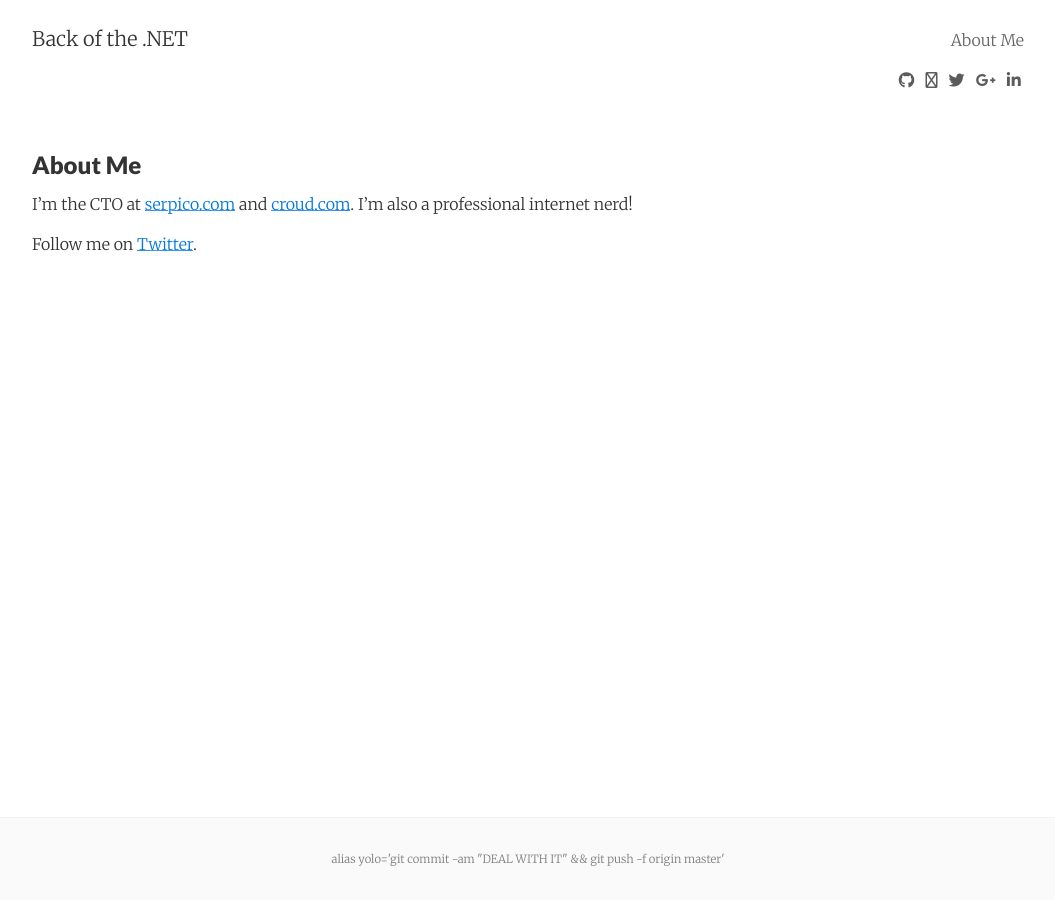
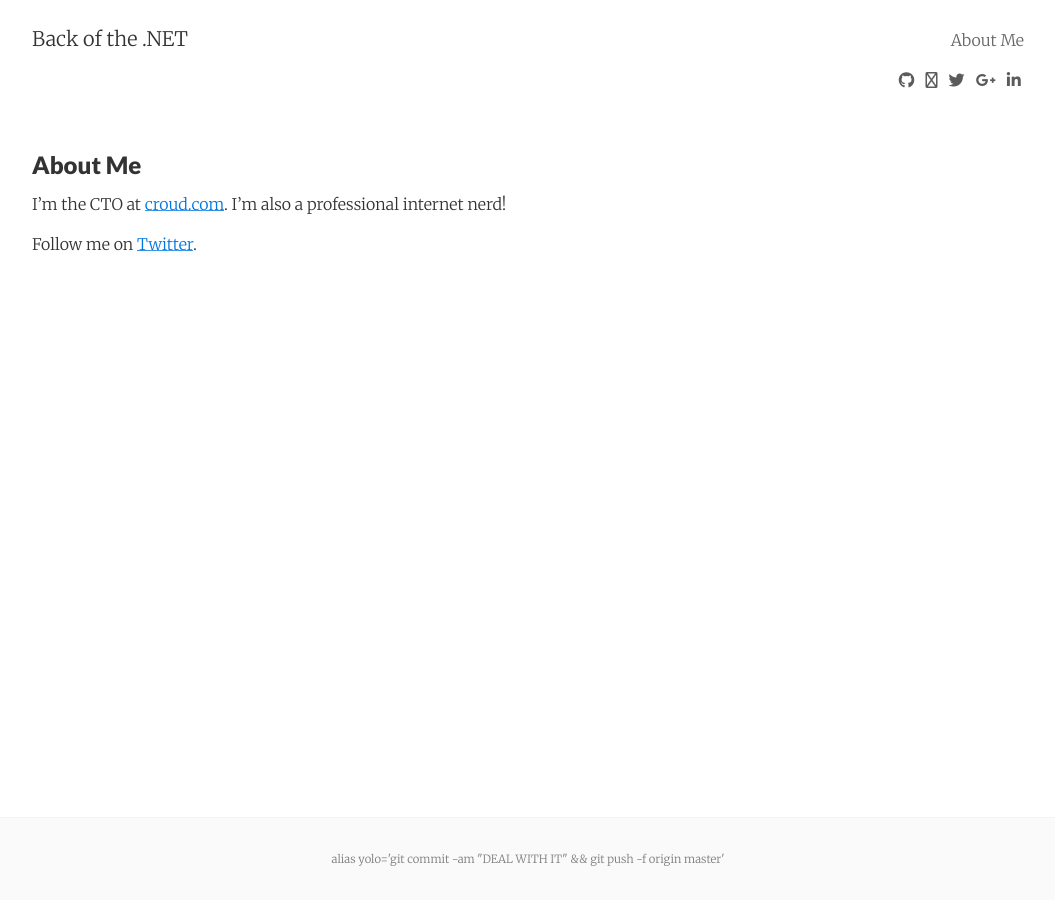
Before and after one commit to tobyreid/tobyreid.github.io, a Jekyll site: the page built from about.md, in a window 1280 px wide. Shown: the whole page, without its empty margins (112-1167 px from the left). Built offline with Jekyll 4.4.1, drawn with Linux system fonts in a browser that asks for light colours; nearby versions of some CDN libraries.

Commit message:
Update about.md

```diff
--- a/about.md
+++ b/about.md
@@ -5,6 +5,6 @@ permalink: "/about/"
 tags: about
 
 ---
-I'm the CTO at <a href="https://serpico.io">serpico.com</a> and <a href="https://croud.com">croud.com</a>. I'm also a professional internet nerd!
+I'm the CTO at <a href="https://croud.com">croud.com</a>. I'm also a professional internet nerd!
 
 Follow me on <a href="https://twitter.com/tobymcreid">Twitter</a>.
```
